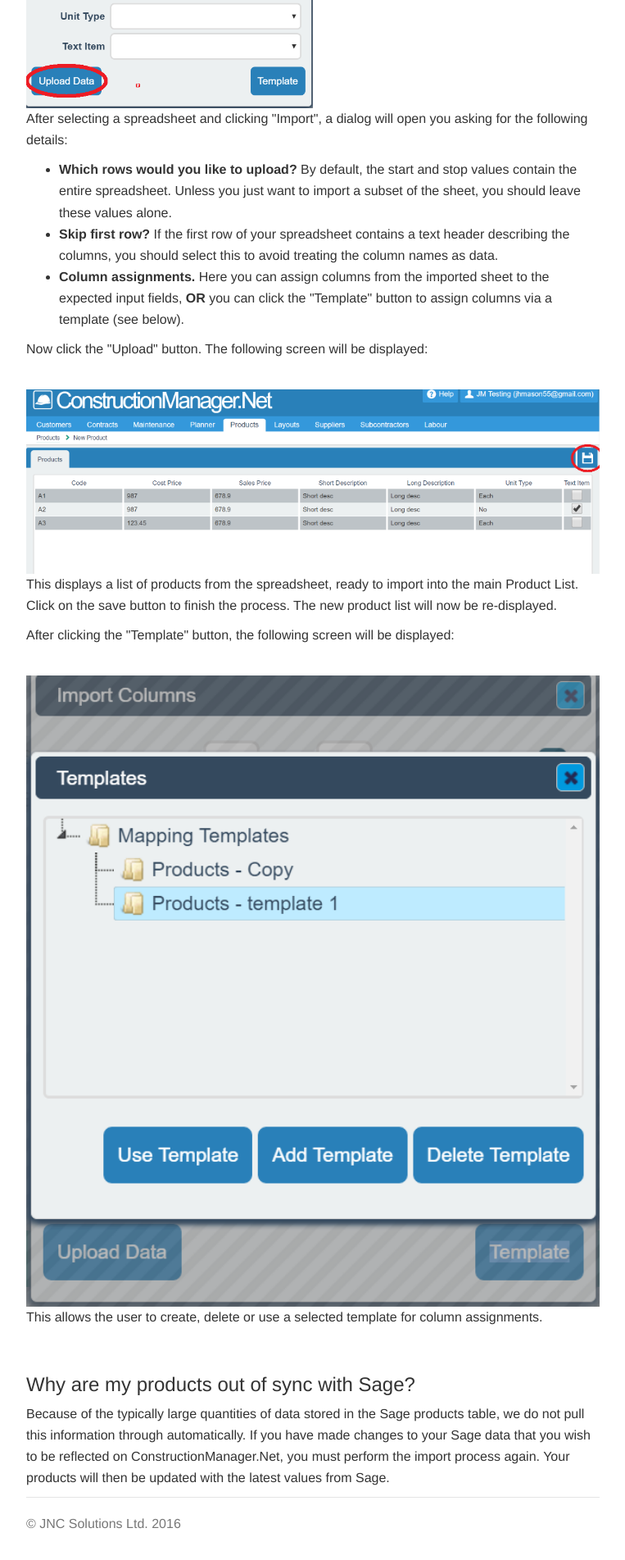
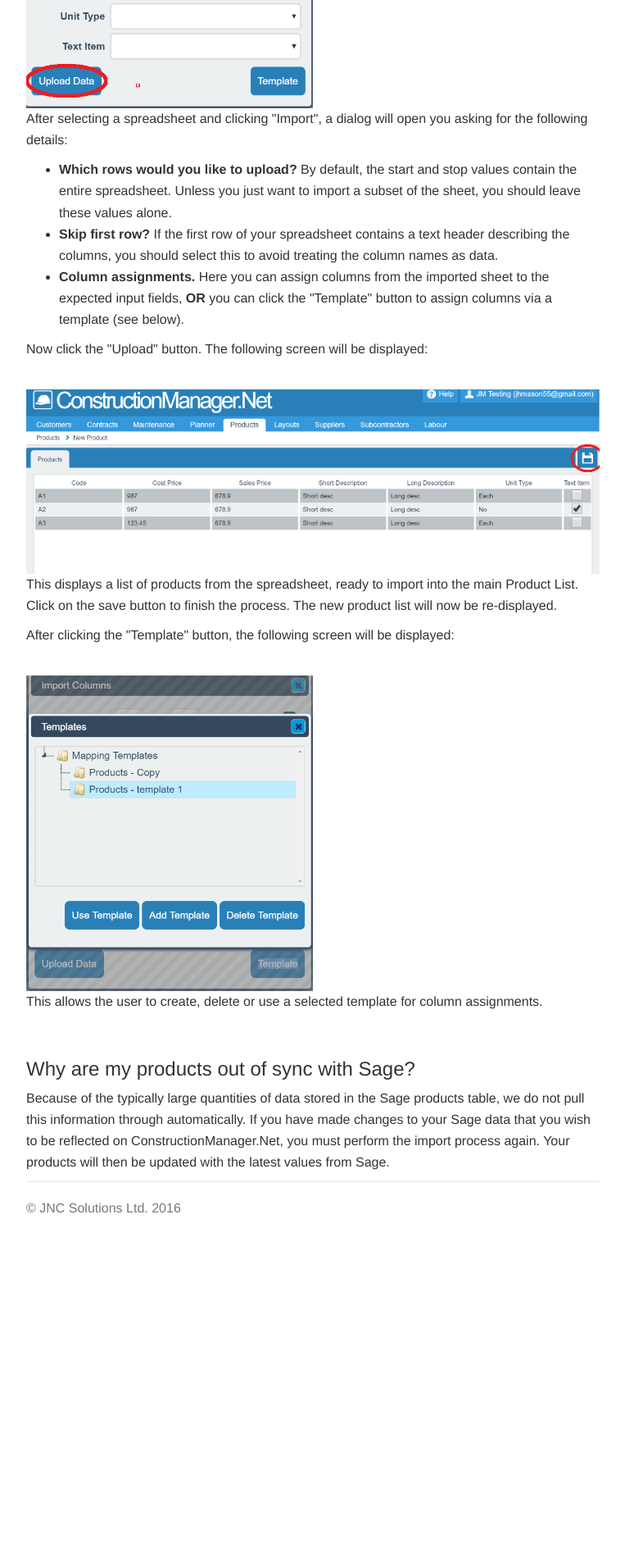
Before and after one commit to JNCSolutions/ConstructionManagerDocs, a Jekyll site: the page built from products.html, in a window 1280 px wide. Shown: the part 3713-5616 px from the top of the page at 82% size, without its empty margins (258-1021 px from the left). Built offline with Jekyll 4.4.1, drawn with Linux system fonts in a browser that asks for light colours; after the commit the page ends 5230 px from its top, so only the background shows below that.

Commit message:
Update products.html

```diff
--- a/products.html
+++ b/products.html
@@ -106,7 +106,8 @@
 
      <p>After clicking the "Template" button, the following screen will be displayed:</p>
      <br>
-      <img src="img/Products_Import 05.PNG" style="width: 100%;">
+      <img src="img/Products_Import 05.PNG" style="width: 50%;">
+      <br>
      <p>This allows the user to create, delete or use a selected template for column assignments.</p>
      <br>
 
```
